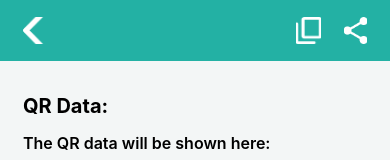
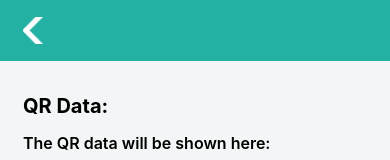
Before and after one commit to Zain151214/qr-code, a React Native app: screen /ScanQR in a window 390 px wide. Shown: the top 160 px of the page. Built offline with nearby package versions, Linux system fonts and the light colour scheme.

Commit message:
scan state issue fixed

```diff
--- a/src/pages/GenerateQR.js
+++ b/src/pages/GenerateQR.js
@@ -40,6 +40,7 @@ const GenerateQR = ({navigation}) => {
             style={styles.input}
             multiline={true}
             numberOfLines={4}
+            maxLength={400}
           />
 
           <View style={styles.clear_container}>
--- a/src/pages/ScanQR.js
+++ b/src/pages/ScanQR.js
@@ -19,7 +19,7 @@ import {
 const ScanQR = ({navigation}) => {
   const [qrData, setQrData] = useState('The QR data will be shown here:');
   const [reload, setReload] = useState(false);
-  const [shareData, setShareData] = useState('a');
+  const [shareData, setShareData] = useState('');
 
   const onScan = e => {
     setQrData(e.data);
```
Also changed, not shown: 1 other file (tests, documents, lock files or other folders).
